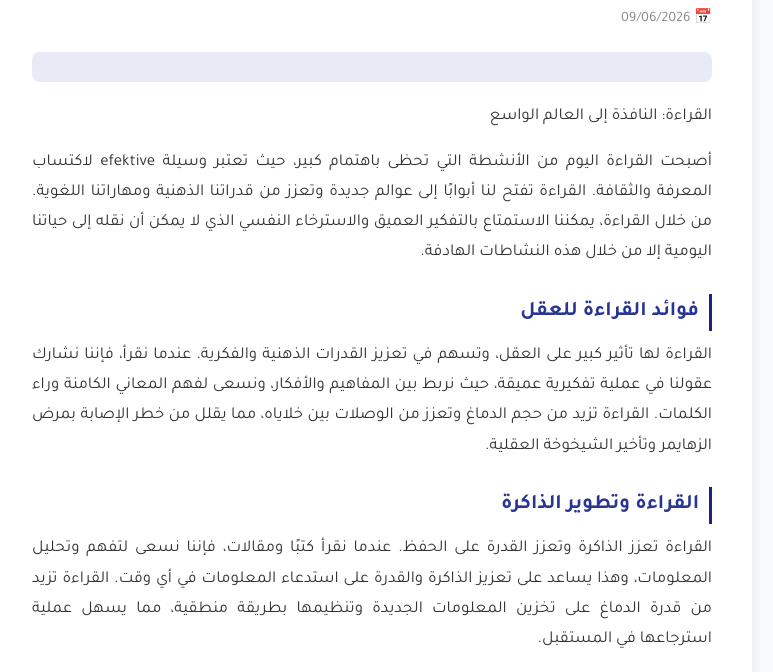
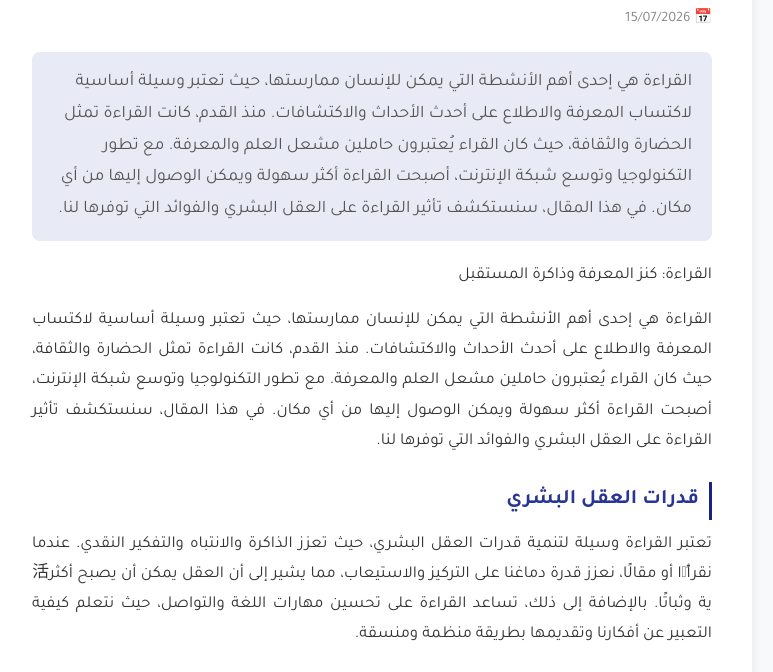
Before and after one commit to bilalakon40/ai-blog-agent, a plain HTML site: page القراءة-وتأثيرها-على-العقل.html in a window 1280 px wide. Shown: the part 347-1019 px from the top of the page, without its empty margins (268-1041 px from the left). Drawn offline with Linux system fonts and the light colour scheme.

Commit message:
deploy: 2e27808311d9dd546952d294751de375df3623d4

```diff
--- a/القراءة-وتأثيرها-على-العقل.html
+++ b/القراءة-وتأثيرها-على-العقل.html
@@ -4,7 +4,7 @@
   <meta charset="UTF-8">
   <meta name="viewport" content="width=device-width, initial-scale=1.0">
   <title>مقال جديد - رؤى المعرفة</title>
-  <meta name="description" content="">
+  <meta name="description" content="القراءة هي إحدى أهم الأنشطة التي يمكن للإنسان ممارستها، حيث تعتبر وسيلة أساسية لاكتساب المعرفة والاطلاع على أحدث الأحداث والاكتشافات. منذ القدم، كانت القراءة تم">
   <link rel="preconnect" href="https://fonts.googleapis.com">
   <link href="https://fonts.googleapis.com/css2?family=Tajawal:wght@400;500;700&display=swap" rel="stylesheet">
   <style>
@@ -39,15 +39,15 @@
     <a href="/" class="back-link">← العودة إلى الرئيسية</a>
     <article class="article-card">
       <h1>مقال جديد</h1>
-      <span class="date">📅 09/06/2026</span>
-      <div class="intro"></div>
-      <p>القراءة: النافذة إلى العالم الواسع</p>
-<p>أصبحت القراءة اليوم من الأنشطة التي تحظى باهتمام كبير، حيث تعتبر وسيلة efektive لاكتساب المعرفة والثقافة. القراءة تفتح لنا أبوابًا إلى عوالم جديدة وتعزز من قدراتنا الذهنية ومهاراتنا اللغوية. من خلال القراءة، يمكننا الاستمتاع بالتفكير العميق والاسترخاء النفسي الذي لا يمكن أن نقله إلى حياتنا اليومية إلا من خلال هذه النشاطات الهادفة.</p>
-<h2>فوائد القراءة للعقل</h2>
-<p>القراءة لها تأثير كبير على العقل، وتسهم في تعزيز القدرات الذهنية والفكرية. عندما نقرأ، فإننا نشارك عقولنا في عملية تفكيرية عميقة، حيث نربط بين المفاهيم والأفكار، ونسعى لفهم المعاني الكامنة وراء الكلمات. القراءة تزيد من حجم الدماغ وتعزز من الوصلات بين خلاياه، مما يقلل من خطر الإصابة بمرض الزهايمر وتأخير الشيخوخة العقلية.</p>
-<h2>القراءة وتطوير الذاكرة</h2>
-<p>القراءة تعزز الذاكرة وتعزز القدرة على الحفظ. عندما نقرأ كتبًا ومقالات، فإننا نسعى لتفهم وتحليل المعلومات، وهذا يساعد على تعزيز الذاكرة والقدرة على استدعاء المعلومات في أي وقت. القراءة تزيد من قدرة الدماغ على تخزين المعلومات الجديدة وتنظيمها بطريقة منطقية، مما يسهل عملية استرجاعها في المستقبل.</p>
-      <div class="conclusion">القراءة هي النافذة إلى العالم الواسع، التي تفتح لنا أبوابًا جديدة للمعرفة والثقافة. من خلال القراءة، نستطيع تعزيز قدراتنا الذهنية والفكرية، وتطوير الذاكرة والتفكير العميق. إذا كنت ترغب في تطوير نفسك وتوسيع آفاقك الثقافية، فإن القراءة هي الخيار الأمثل. فمن خلال القراءة، ستكتسب المعرفة، وستحقق التوسيع في فкраك، وستستمتع بالتفكير العميق والاسترخاء النفسي.故 من الضروري الحفاظ على عادة القراءة وتنميتها، حتى نستفيد من فوائدها العديدة والتي ترفع من مستوى عقلنا وثقافتنا.</div>
+      <span class="date">📅 15/07/2026</span>
+      <div class="intro">القراءة هي إحدى أهم الأنشطة التي يمكن للإنسان ممارستها، حيث تعتبر وسيلة أساسية لاكتساب المعرفة والاطلاع على أحدث الأحداث والاكتشافات. منذ القدم، كانت القراءة تمثل الحضارة والثقافة، حيث كان القراء يُعتبرون حاملين مشعل العلم والمعرفة. مع تطور التكنولوجيا وتوسع شبكة الإنترنت، أصبحت القراءة أكثر سهولة ويمكن الوصول إليها من أي مكان. في هذا المقال، سنستكشف تأثير القراءة على العقل البشري والفوائد التي توفرها لنا.</div>
+      <p>القراءة: كنز المعرفة وذاكرة المستقبل</p>
+<p>القراءة هي إحدى أهم الأنشطة التي يمكن للإنسان ممارستها، حيث تعتبر وسيلة أساسية لاكتساب المعرفة والاطلاع على أحدث الأحداث والاكتشافات. منذ القدم، كانت القراءة تمثل الحضارة والثقافة، حيث كان القراء يُعتبرون حاملين مشعل العلم والمعرفة. مع تطور التكنولوجيا وتوسع شبكة الإنترنت، أصبحت القراءة أكثر سهولة ويمكن الوصول إليها من أي مكان. في هذا المقال، سنستكشف تأثير القراءة على العقل البشري والفوائد التي توفرها لنا.</p>
+<h2>قدرات العقل البشري</h2>
+<p>تعتبر القراءة وسيلة لتنمية قدرات العقل البشري، حيث تعزز الذاكرة والانتباه والتفكير النقدي. عندما نقرأ书ًا أو مقالًا، نعزز قدرة دماغنا على التركيز والاستيعاب، مما يشير إلى أن العقل يمكن أن يصبح أكثر活ية وثباتًا. بالإضافة إلى ذلك، تساعد القراءة على تحسين مهارات اللغة والتواصل، حيث نتعلم كيفية التعبير عن أفكارنا وتقديمها بطريقة منظمة ومنسقة.</p>
+<h2>التأثير العميق على الشخصية</h2>
+<p>تؤثر القراءة بشكل كبير على تكوين الشخصية وتطويرها، حيث تعرضنا على مختلف الحضارات والثقافات والفلسفات. من خلال القراءة، نتعلم كيف نتعاطف مع الآخرين ونفهم وجهات نظرهم، مما يعزز لدينا القدرة على التعايش مع الناس بشكلٍ أفضل. كما أن القراءة تعلمنا أيضًا كيف نتعامل مع التحديات والصعوبات، حيث نتعرف على تجارب الآخرين وكيفية تجاوزهم للمشاكل التي واجهوها.</p>
+      <div class="conclusion">بهذا نجد أن القراءة لها دور هام في تكوين شخصياتنا وتعزيز قدراتنا الفكرية. يجب علينا أن نحيي هذه الثقافة ونشجعها في مجتمعاتنا، وأن ننظر إلى القراءة كوسيلة لاكتساب المعرفة والتقدم. بممارستنا للقراءة بانتظام، سنصبح أكثر استيعابًا ومنفتحين على العالم من حولنا، ونستطيع ذلك بحصولنا على المعرفة والتفكير النقدي الذي تقدمه لنا القراءة.</div>
     </article>
     <div class="ad-placeholder">📢 إعلان Google AdSense (أضف رمز الإعلان هنا لاحقاً)</div>
   </div>
```
Also changed, not shown: index.html (+3 -3 lines).
